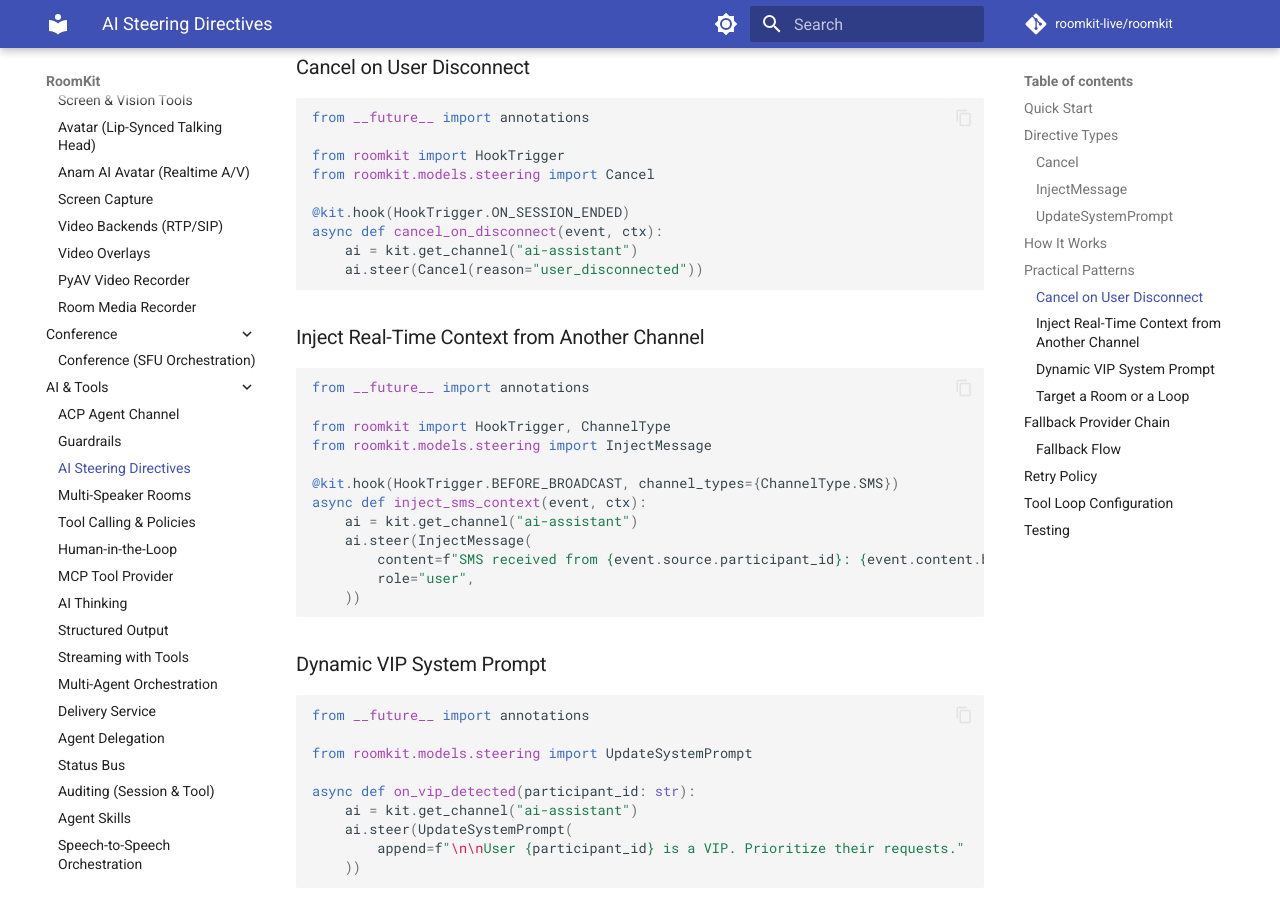
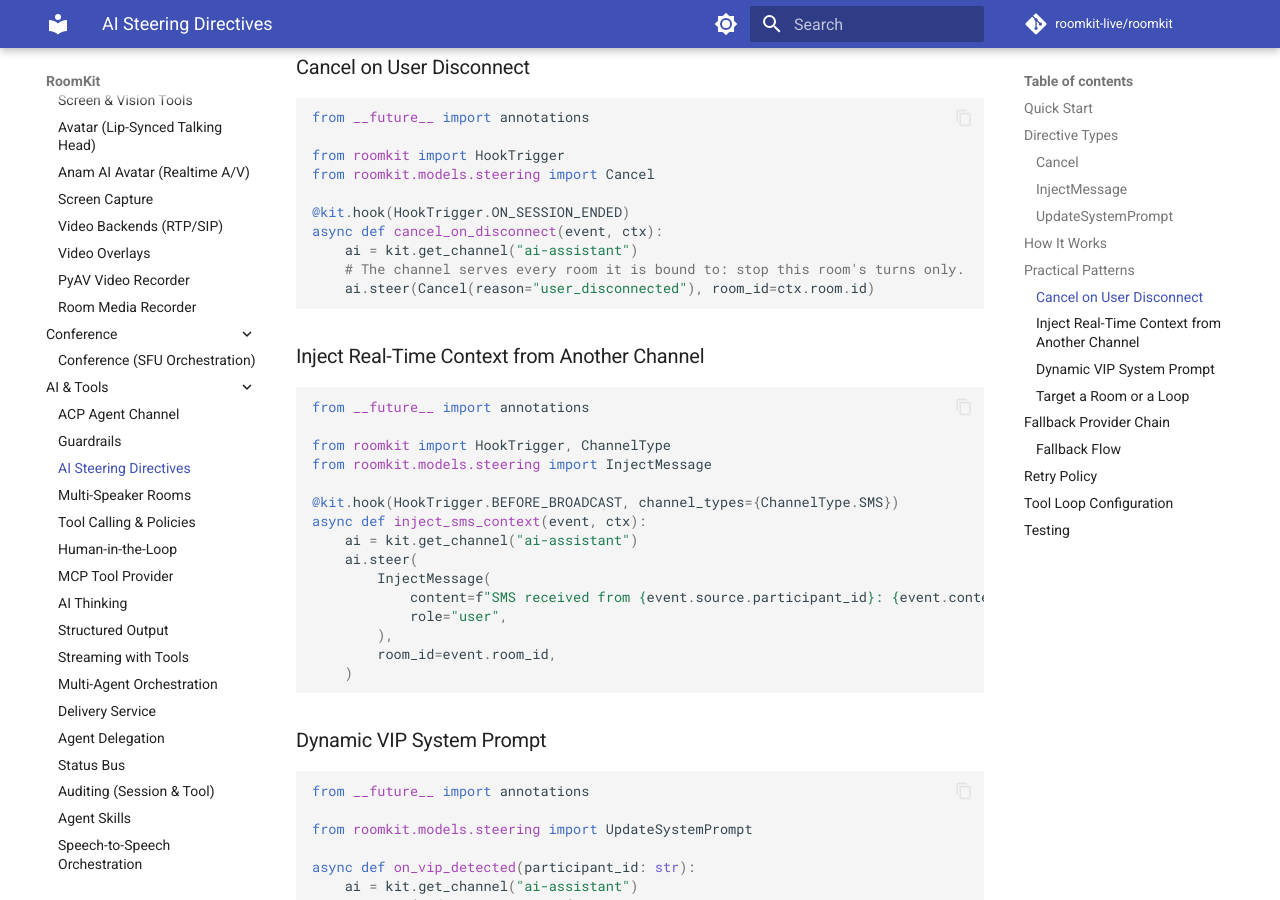
Before and after one commit to roomkit-live/roomkit-docs, an MkDocs documentation site: the page built from docs/guides/ai-steering.md, in a window 1280 px wide and 900 px high, scrolled down 2242 px. Built offline with MkDocs 1.6.1 and Material for MkDocs 9.7.7, drawn with Linux system fonts in a browser that asks for light colours; comment, search, counter and statistics services are not loaded.

Commit message:
docs(steering): per review, the guides' steer() calls made from a room address that room (RMK-407)

````diff
--- a/docs/guides/ai-steering.md
+++ b/docs/guides/ai-steering.md
@@ -104,7 +104,8 @@ from roomkit.models.steering import Cancel
 @kit.hook(HookTrigger.ON_SESSION_ENDED)
 async def cancel_on_disconnect(event, ctx):
     ai = kit.get_channel("ai-assistant")
-    ai.steer(Cancel(reason="user_disconnected"))
+    # The channel serves every room it is bound to: stop this room's turns only.
+    ai.steer(Cancel(reason="user_disconnected"), room_id=ctx.room.id)
 ```
 
 ### Inject Real-Time Context from Another Channel
@@ -118,10 +119,13 @@ from roomkit.models.steering import InjectMessage
 @kit.hook(HookTrigger.BEFORE_BROADCAST, channel_types={ChannelType.SMS})
 async def inject_sms_context(event, ctx):
     ai = kit.get_channel("ai-assistant")
-    ai.steer(InjectMessage(
-        content=f"SMS received from {event.source.participant_id}: {event.content.body}",
-        role="user",
-    ))
+    ai.steer(
+        InjectMessage(
+            content=f"SMS received from {event.source.participant_id}: {event.content.body}",
+            role="user",
+        ),
+        room_id=event.room_id,
+    )
 ```
 
 ### Dynamic VIP System Prompt
````
Also changed, not shown: docs/guides/guardrails.md (+2 -2 lines).
